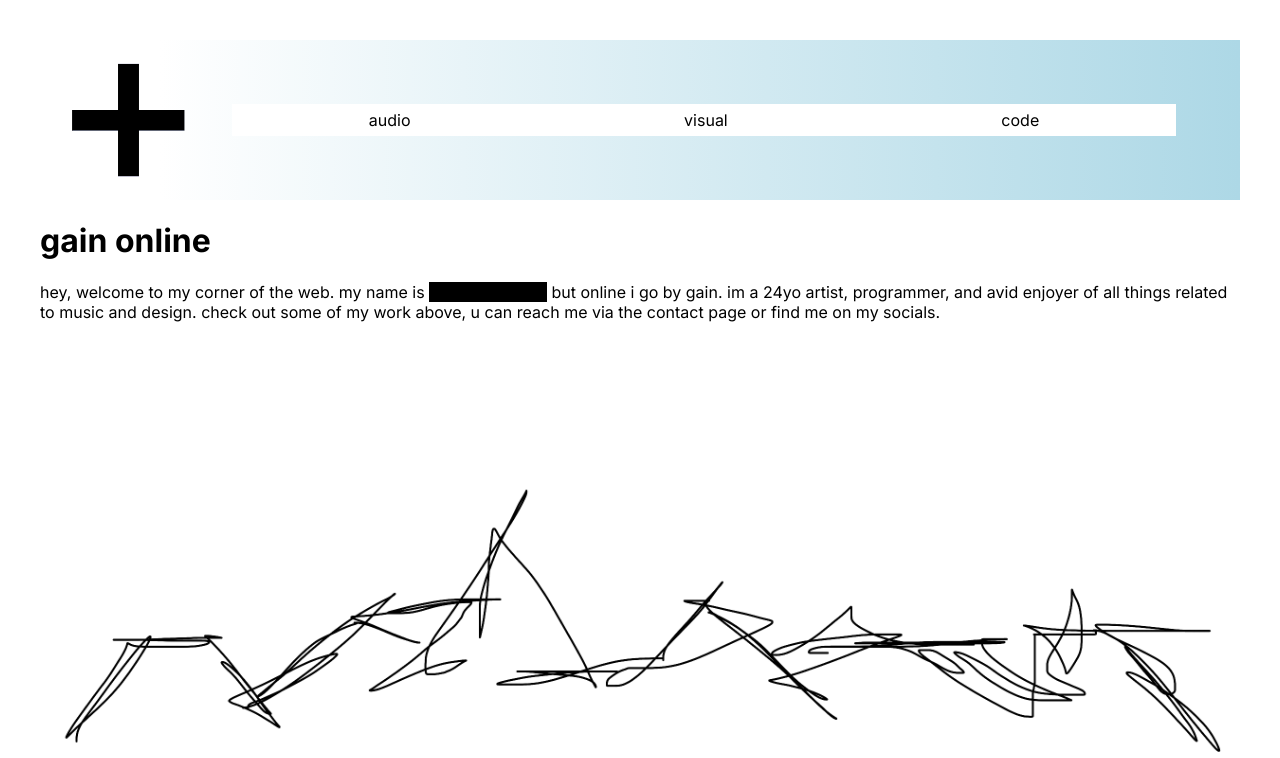
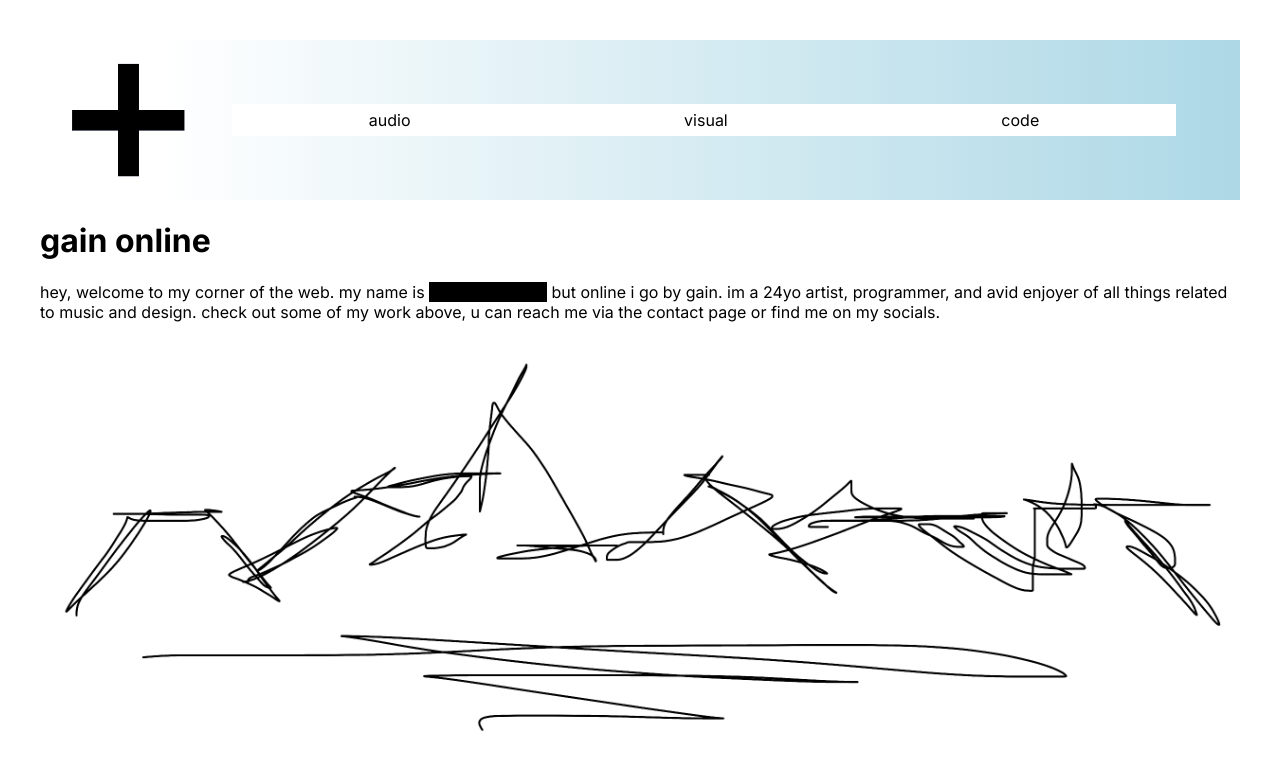
Before and after one commit to hharris56/gain.online, a Next.js app: page /landing in a window 1280 px wide. Shown: the top 758 px of the page. Built offline with nearby package versions, Linux system fonts and the light colour scheme.

Commit message:
navbar update, cropped landing photo

```diff
--- a/src/app/landing/page.tsx
+++ b/src/app/landing/page.tsx
@@ -13,7 +13,7 @@ export default function Landing() {
       <div>
         hey, welcome to my corner of the web. my name is <mark style={{backgroundColor: "black"}}>u really thought</mark> but online i go by gain. im a 24yo artist, programmer, and avid enjoyer of all things related to music and design. check out some of my work above, u can reach me via the contact page or find me on my socials.
       </div>
-      <img src="/visual/mountain.png" style={{width: "100%"}}/>
+      <img src="/visual/mountain - copy.png" style={{width: "100%"}}/>
     </div>
   )
 
--- a/src/components/navbar/navbar.css
+++ b/src/components/navbar/navbar.css
@@ -34,12 +34,14 @@
     color: black;
     border-color: white;
     font-size: 1em;
+    letter-spacing: normal;
 }
 
 .navbar-button:hover{
     background-color: transparent;
     /* height: 2.5rem; */
     font-weight: 600;
+    letter-spacing: 0.1rem;
 }
 
 
```
Also changed, not shown: public/visual/mountain - copy.png (added).
